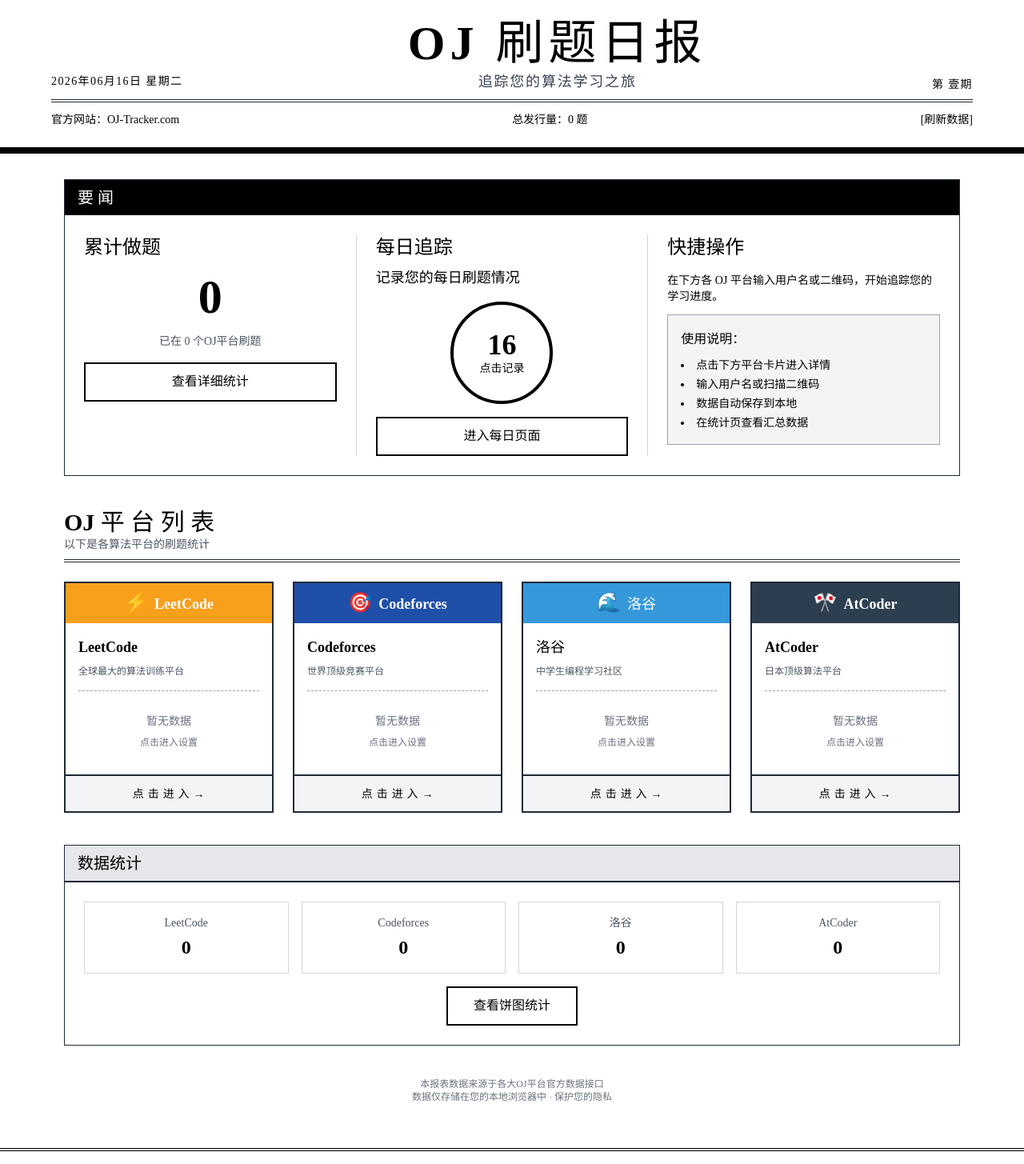
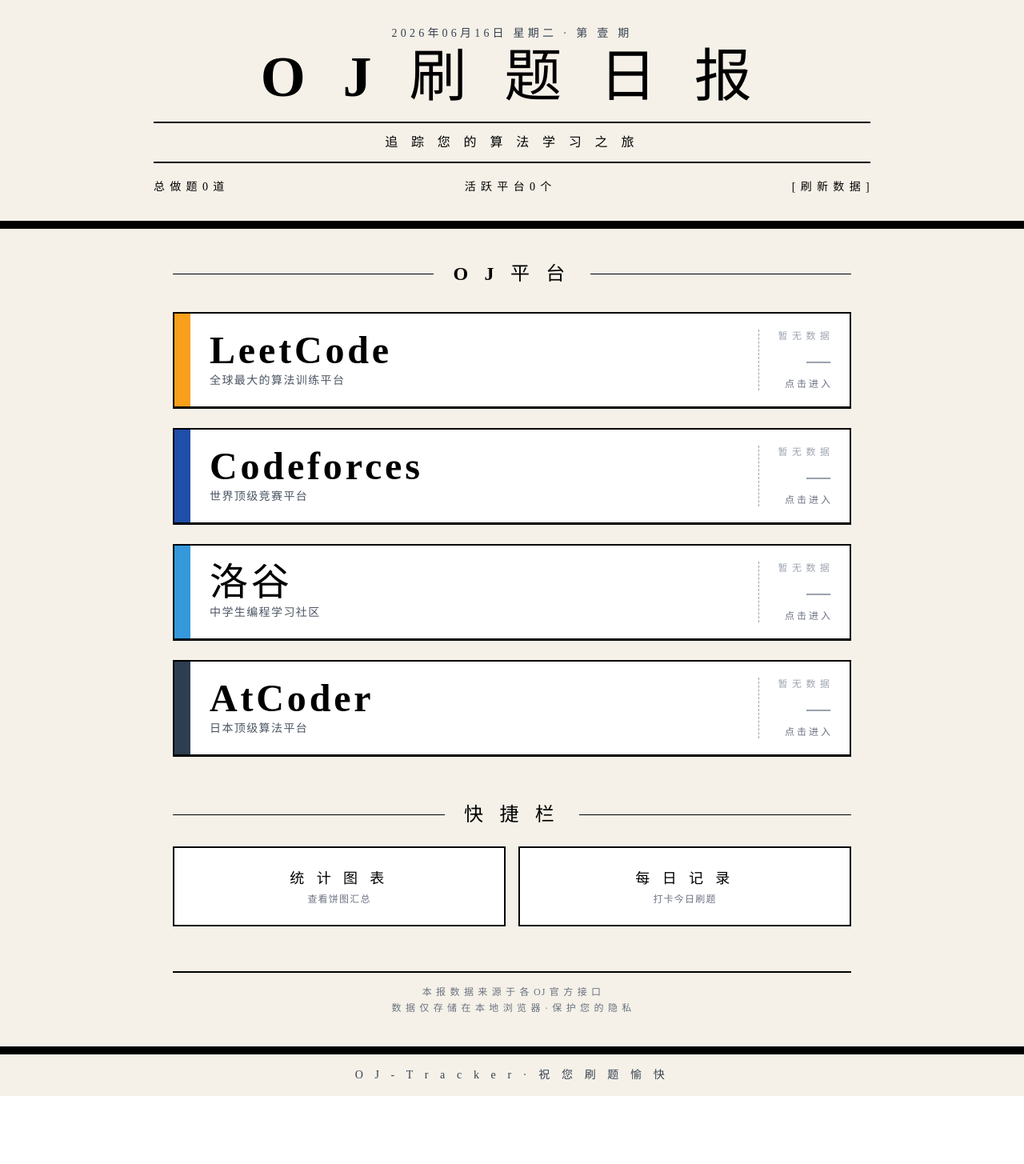
Before and after one commit to aaaaa11111dr/games, a Vue app: page /#/ in a window 1280 px wide. Shown: the top 1455 px of the page at 80% size. After the commit the page ends 1370 px from the top, so only its background shows below. Built offline with nearby package versions, Linux system fonts and the light colour scheme.

Commit message:
style: 首页改为报纸横版风格，仿宋字体，大标题OJ名+小号做题数

```diff
--- a/src/pages/HomePage.vue
+++ b/src/pages/HomePage.vue
@@ -1,7 +1,7 @@
 <script setup lang="ts">
 import { ref, computed, onMounted } from 'vue'
 import { useRouter } from 'vue-router'
-import { ojConfigs, getOJConfig } from '../config/ojConfigs'
+import { ojConfigs } from '../config/ojConfigs'
 import { ojStore, getAllSummary } from '../store/ojStore'
 import type { AllOJSummary } from '../types'
 
@@ -10,11 +10,8 @@
 
 const todayDate = computed(() => {
   const now = new Date()
-  const year = now.getFullYear()
-  const month = String(now.getMonth() + 1).padStart(2, '0')
-  const day = String(now.getDate()).padStart(2, '0')
   const weekDay = ['星期日', '星期一', '星期二', '星期三', '星期四', '星期五', '星期六'][now.getDay()]
-  return `${year}年${month}月${day}日 ${weekDay}`
+  return `${now.getFullYear()}年${String(now.getMonth() + 1).padStart(2, '0')}月${String(now.getDate()).padStart(2, '0')}日 ${weekDay}`
 })
 
 const totalSolved = computed(() => summary.value.total)
@@ -23,248 +20,134 @@
   return Object.keys(summary.value.byOJ).filter(key => summary.value.byOJ[key].totalSolved > 0).length
 })
 
-onMounted(() => {
-  summary.value = getAllSummary()
-})
+onMounted(() => { summary.value = getAllSummary() })
 
-function goToOJ(ojId: string) {
-  router.push(`/${ojId}`)
-}
-
-function goToStatistics() {
-  router.push('/statistics')
-}
-
-function goToDaily() {
-  router.push('/daily')
-}
-
-function refreshData() {
-  summary.value = getAllSummary()
-}
-
-function getFormattedDate(isoString: string) {
-  if (!isoString) return '-'
-  try {
-    const date = new Date(isoString)
-    return `${date.getMonth() + 1}/${date.getDate()} ${String(date.getHours()).padStart(2, '0')}:${String(date.getMinutes()).padStart(2, '0')}`
-  } catch {
-    return '-'
-  }
-}
+function goToOJ(ojId: string) { router.push(`/${ojId}`) }
+function goToStatistics() { router.push('/statistics') }
+function goToDaily() { router.push('/daily') }
+function refreshData() { summary.value = getAllSummary() }
 </script>
 
 <template>
-  <div class="min-h-screen bg-white">
+  <div class="min-h-screen bg-[#f5f1e8] font-fangsong text-black">
+
     <!-- 顶部报头 -->
-    <header class="border-b-8 border-black py-6 px-4">
-      <div class="max-w-6xl mx-auto">
-        <div class="flex justify-between items-end border-b-4 border-double border-gray-800 pb-2">
-          <div class="text-left">
-            <span class="text-sm tracking-widest">{{ todayDate }}</span>
+    <header class="border-b-[10px] border-black px-4 py-5 md:py-8">
+      <div class="max-w-4xl mx-auto text-center">
+        <p class="text-xs md:text-sm tracking-[0.3em] text-gray-700 mb-2">{{ todayDate }} · 第 壹 期</p>
+        <h1 class="text-5xl md:text-7xl font-bold tracking-[0.2em] leading-none">
+          O J 刷 题 日 报
+        </h1>
+        <div class="border-y-2 border-black my-3 md:my-5 py-2 md:py-3">
+          <p class="text-sm md:text-base tracking-[0.4em]">追 踪 您 的 算 法 学 习 之 旅</p>
         </div>
-          <div class="text-center flex-1">
-            <h1 class="text-5xl md:text-6xl font-bold tracking-widest">
-              OJ 刷题日报
-            </h1>
-            <p class="text-lg tracking-widest mt-1 text-gray-700">
-              追踪您的算法学习之旅
-            </p>
-          </div>
-          <div class="text-right text-sm">
-            <span class="tracking-widest">第 壹期</span>
-          </div>
-        </div>
-        <div class="flex justify-between items-center pt-3 text-sm">
-          <span>官方网站：OJ-Tracker.com</span>
-          <span>总发行量：{{ totalSolved }} 题</span>
-          <span class="cursor-pointer hover:underline" @click="refreshData">
-            [刷新数据]
-          </span>
+        <div class="flex flex-wrap justify-between items-center text-xs md:text-sm gap-2">
+          <span class="tracking-widest">总 做 题 {{ totalSolved }} 道</span>
+          <span class="tracking-widest">活 跃 平 台 {{ activeOJCount }} 个</span>
+          <span class="cursor-pointer hover:underline tracking-widest" @click="refreshData">[ 刷 新 数 据 ]</span>
         </div>
       </div>
     </header>
 
-    <!-- 主内容区 -->
-    <main class="max-w-6xl mx-auto px-4 py-8">
-      <!-- 头条新闻卡片 -->
-      <section class="mb-10 border border-gray-800">
-        <div class="bg-black text-white px-4 py-2">
-          <h2 class="text-xl font-bold">要 闻</h2>
-        </div>
-        <div class="p-6 grid grid-cols-1 md:grid-cols-3 gap-6">
-          <!-- 总数统计 -->
-          <div class="md:col-span-1 border-r border-gray-300 md:pr-6">
-            <h3 class="text-2xl font-bold mb-2">累计做题</h3>
-            <p class="text-6xl font-bold text-center my-4">{{ totalSolved }}</p>
-            <p class="text-sm text-center text-gray-600">
-              已在 {{ activeOJCount }} 个OJ平台刷题
-            </p>
-            <div class="mt-4">
-              <button
-                @click="goToStatistics"
-                class="w-full border-2 border-black px-4 py-2 font-bold hover:bg-black hover:text-white transition-colors"
-              >
-                查看详细统计
-              </button>
-            </div>
+    <!-- OJ 平台横版列表 -->
+    <main class="max-w-4xl mx-auto px-3 md:px-6 py-6 md:py-10">
+
+      <!-- 横版分割标题 -->
+      <div class="flex items-center gap-3 md:gap-6 mb-6 md:mb-8">
+        <div class="flex-1 border-t border-black"></div>
+        <h2 class="text-xl md:text-2xl font-bold tracking-[0.3em]">O J 平 台</h2>
+        <div class="flex-1 border-t border-black"></div>
       </div>
 
-          <!-- 每日做题 -->
-          <div class="md:col-span-1 border-r border-gray-300 md:pr-6">
-            <h3 class="text-2xl font-bold mb-2">每日追踪</h3>
-            <p class="text-lg mt-2">
-              记录您的每日刷题情况
-            </p>
-            <div class="text-center my-4">
-              <div class="w-32 h-32 border-4 border-black rounded-full flex items-center justify-center mx-auto cursor-pointer hover:bg-gray-100 transition-colors" @click="goToDaily">
-                <div class="text-center">
-                  <div class="text-4xl font-bold">{{ new Date().getDate() }}</div>
-                  <div class="text-sm">点击记录</div>
-                </div>
-              </div>
-            </div>
-            <div class="mt-4">
-              <button
-                @click="goToDaily"
-                class="w-full border-2 border-black px-4 py-2 font-bold hover:bg-black hover:text-white transition-colors"
-              >
-                进入每日页面
-              </button>
-            </div>
-          </div>
-
-          <!-- 二维码扫描 -->
-          <div class="md:col-span-1">
-            <h3 class="text-2xl font-bold mb-2">快捷操作</h3>
-            <div class="space-y-3 mt-4">
-              <p class="text-sm">
-                在下方各 OJ 平台输入用户名或二维码，开始追踪您的学习进度。
-              </p>
-              <div class="mt-4 p-4 bg-gray-100 border border-gray-400">
-                <p class="font-bold mb-2">使用说明：</p>
-                <ul class="text-sm list-disc list-inside space-y-1">
-                  <li>点击下方平台卡片进入详情</li>
-                  <li>输入用户名或扫描二维码</li>
-                  <li>数据自动保存到本地</li>
-                  <li>在统计页查看汇总数据</li>
-                </ul>
-              </div>
-            </div>
-          </div>
-        </div>
-      </section>
-
-      <!-- 各 OJ 平台 -->
-      <section class="mb-10">
-        <div class="border-b-4 border-double border-gray-800 pb-2 mb-6">
-          <h2 class="text-3xl font-bold">OJ 平 台 列 表</h2>
-          <p class="text-sm text-gray-600">以下是各算法平台的刷题统计</p>
-        </div>
-
-        <div class="grid grid-cols-1 md:grid-cols-2 lg:grid-cols-4 gap-6">
+      <!-- 每个 OJ 一张横版大卡片 -->
+      <section class="space-y-4 md:space-y-6">
         <div
           v-for="config in ojConfigs"
           :key="config.id"
-            class="border-2 border-gray-800 cursor-pointer hover:shadow-2xl hover:-translate-y-1 transition-all duration-300"
+          class="relative border-2 border-black bg-white cursor-pointer hover:bg-[#eae4d4] transition-colors"
           @click="goToOJ(config.id)"
         >
-            <!-- 标题条 -->
+          <!-- 报纸式横线布局 -->
+          <div class="flex items-stretch">
+
+            <!-- 左侧色块角标 -->
             <div
-              class="px-3 py-2 text-white font-bold text-center"
+              class="w-3 md:w-5 flex-shrink-0"
               :style="{ backgroundColor: config.color }"
-            >
-              <span class="text-2xl mr-2">{{ config.icon }}</span>
-              <span class="text-lg">{{ config.name }}</span>
+            ></div>
+
+            <!-- 主内容 -->
+            <div class="flex-1 px-4 md:px-6 py-4 md:py-5 flex flex-row items-center gap-4 md:gap-6">
+
+              <!-- 大标题：OJ 名称 -->
+              <div class="flex-1 min-w-0">
+                <h3 class="text-3xl sm:text-4xl md:text-5xl font-bold tracking-[0.08em] leading-tight truncate">
+                  {{ config.name }}
+                </h3>
+                <p class="text-xs md:text-sm text-gray-600 mt-1 tracking-widest">
+                  {{ config.description }}
+                </p>
               </div>
 
-            <!-- 内容 -->
-            <div class="p-4">
-              <h3 class="font-bold text-lg mb-2">{{ config.fullName }}</h3>
-              <p class="text-xs text-gray-600 mb-4">{{ config.description }}</p>
-
-              <!-- 数据 -->
-              <div class="border-t border-dashed border-gray-400 pt-3">
-                <div v-if="ojStore.userData[config.id]?.data" class="space-y-2">
-                  <div class="flex justify-between">
-                    <span class="text-sm">用户：</span>
-                    <span class="font-bold">{{ ojStore.userData[config.id].userId }}</span>
-                  </div>
-                  <div class="flex justify-between items-baseline">
-                    <span class="text-sm">已解决：</span>
-                    <span class="text-3xl font-bold">{{ ojStore.userData[config.id].data?.totalSolved || 0 }}</span>
-                  </div>
-                  <div class="flex justify-between text-xs text-gray-600">
-                    <span>简 {{ ojStore.userData[config.id].data?.easySolved || 0 }}</span>
-                    <span>中 {{ ojStore.userData[config.id].data?.mediumSolved || 0 }}</span>
-                    <span>难 {{ ojStore.userData[config.id].data?.hardSolved || 0 }}</span>
-                  </div>
-                  <div class="text-xs text-gray-500 text-right mt-2">
-                    更新: {{ getFormattedDate(ojStore.userData[config.id].data?.lastUpdated || '') }}
-                  </div>
-                </div>
-                <div v-else class="text-center text-gray-500 py-4">
-                  <p class="text-sm mb-2">暂无数据</p>
-                  <p class="text-xs">点击进入设置</p>
+              <!-- 右侧：做题数据 -->
+              <div class="text-right flex-shrink-0 border-l border-dashed border-gray-400 pl-4 md:pl-6">
+                <template v-if="ojStore.userData[config.id]?.data?.totalSolved">
+                  <p class="text-[10px] md:text-xs tracking-widest text-gray-600 mb-1">已 解 决</p>
+                  <p class="text-4xl md:text-6xl font-bold leading-none">{{ ojStore.userData[config.id].data!.totalSolved }}</p>
+                  <p class="text-[10px] md:text-xs text-gray-500 mt-1 truncate max-w-[120px] md:max-w-none">
+                    @{{ ojStore.userData[config.id].userId }}
+                  </p>
+                </template>
+                <template v-else>
+                  <p class="text-[10px] md:text-xs tracking-widest text-gray-400 mb-1">暂 无 数 据</p>
+                  <p class="text-2xl md:text-3xl font-bold text-gray-400">—</p>
+                  <p class="text-[10px] md:text-xs text-gray-500 mt-1">点 击 进 入</p>
+                </template>
               </div>
             </div>
           </div>
 
-            <!-- 底部 -->
-            <div class="border-t-2 border-gray-800 px-3 py-2 bg-gray-100 text-center">
-              <span class="text-sm font-bold tracking-wider">点 击 进 入 →</span>
-            </div>
-          </div>
+          <!-- 底部双线装饰 -->
+          <div class="border-t border-double border-black"></div>
         </div>
       </section>
 
-      <!-- 统计概览 -->
-      <section class="mb-10 border border-gray-800">
-        <div class="bg-gray-200 border-b-2 border-gray-800 px-4 py-2">
-          <h2 class="text-xl font-bold">数据统计</h2>
+      <!-- 快捷操作栏 -->
+      <section class="mt-10 md:mt-14">
+        <div class="flex items-center gap-3 md:gap-6 mb-4 md:mb-6">
+          <div class="flex-1 border-t border-black"></div>
+          <h2 class="text-xl md:text-2xl font-bold tracking-[0.3em]">快 捷 栏</h2>
+          <div class="flex-1 border-t border-black"></div>
         </div>
-        <div class="p-6">
-          <div class="grid grid-cols-2 md:grid-cols-4 gap-4">
-            <div class="text-center p-4 border border-gray-300">
-              <p class="text-sm text-gray-600 mb-1">LeetCode</p>
-              <p class="text-2xl font-bold">{{ summary.byOJ['leetcode']?.totalSolved || 0 }}</p>
-            </div>
-            <div class="text-center p-4 border border-gray-300">
-              <p class="text-sm text-gray-600 mb-1">Codeforces</p>
-              <p class="text-2xl font-bold">{{ summary.byOJ['codeforces']?.totalSolved || 0 }}</p>
-            </div>
-            <div class="text-center p-4 border border-gray-300">
-              <p class="text-sm text-gray-600 mb-1">洛谷</p>
-              <p class="text-2xl font-bold">{{ summary.byOJ['luogu']?.totalSolved || 0 }}</p>
-            </div>
-            <div class="text-center p-4 border border-gray-300">
-              <p class="text-sm text-gray-600 mb-1">AtCoder</p>
-              <p class="text-2xl font-bold">{{ summary.byOJ['atcoder']?.totalSolved || 0 }}</p>
-            </div>
-          </div>
-          <div class="mt-4 text-center">
+
+        <div class="grid grid-cols-2 gap-3 md:gap-4">
           <button
             @click="goToStatistics"
-              class="border-2 border-black px-8 py-2 font-bold hover:bg-black hover:text-white transition-colors"
+            class="border-2 border-black bg-white px-4 py-4 md:py-6 hover:bg-black hover:text-white transition-colors text-center"
           >
-              查看饼图统计
+            <p class="text-base md:text-lg font-bold tracking-[0.3em]">统 计 图 表</p>
+            <p class="text-[10px] md:text-xs mt-1 tracking-widest text-gray-500">查看饼图汇总</p>
           </button>
-          </div>
+          <button
+            @click="goToDaily"
+            class="border-2 border-black bg-white px-4 py-4 md:py-6 hover:bg-black hover:text-white transition-colors text-center"
+          >
+            <p class="text-base md:text-lg font-bold tracking-[0.3em]">每 日 记 录</p>
+            <p class="text-[10px] md:text-xs mt-1 tracking-widest text-gray-500">打卡今日刷题</p>
+          </button>
         </div>
       </section>
 
-      <!-- 广告位 / 提示 -->
-      <section class="text-center text-xs text-gray-500 pb-6">
-        <p>本报表数据来源于各大OJ平台官方数据接口</p>
-        <p>数据仅存储在您的本地浏览器中 · 保护您的隐私</p>
+      <!-- 底部说明 -->
+      <section class="mt-10 md:mt-14 border-t-2 border-black pt-4 text-center text-[10px] md:text-xs text-gray-500 tracking-widest space-y-1">
+        <p>本 报 数 据 来 源 于 各 OJ 官 方 接 口</p>
+        <p>数 据 仅 存 储 在 本 地 浏 览 器 · 保 护 您 的 隐 私</p>
       </section>
     </main>
 
-    <!-- 底部 -->
-    <footer class="border-t-4 border-double border-black py-4 px-4">
-      <div class="max-w-6xl mx-auto text-center text-sm">
-        <p>OJ-Tracker · 2024 · 祝您刷题愉快！</p>
-      </div>
+    <!-- 页脚 -->
+    <footer class="border-t-[10px] border-black py-4 text-center text-xs md:text-sm tracking-[0.4em] text-gray-700">
+      O J - T r a c k e r · 祝 您 刷 题 愉 快
     </footer>
   </div>
 </template>
--- a/tailwind.config.js
+++ b/tailwind.config.js
@@ -9,6 +9,7 @@
     },
     extend: {
       fontFamily: {
+        'fangsong': ['STFangsong', 'FangSong', '仿宋', 'serif'],
         'songti': ['SimSun', 'STSong', 'Songti SC', 'serif'],
         'heiti': ['SimHei', 'STHeiti', 'Heiti SC', 'sans-serif'],
         'newspaper': ['Georgia', 'Times New Roman', 'SimSun', 'serif'],
```
Lines whose indentation alone changed are shown as unchanged.
